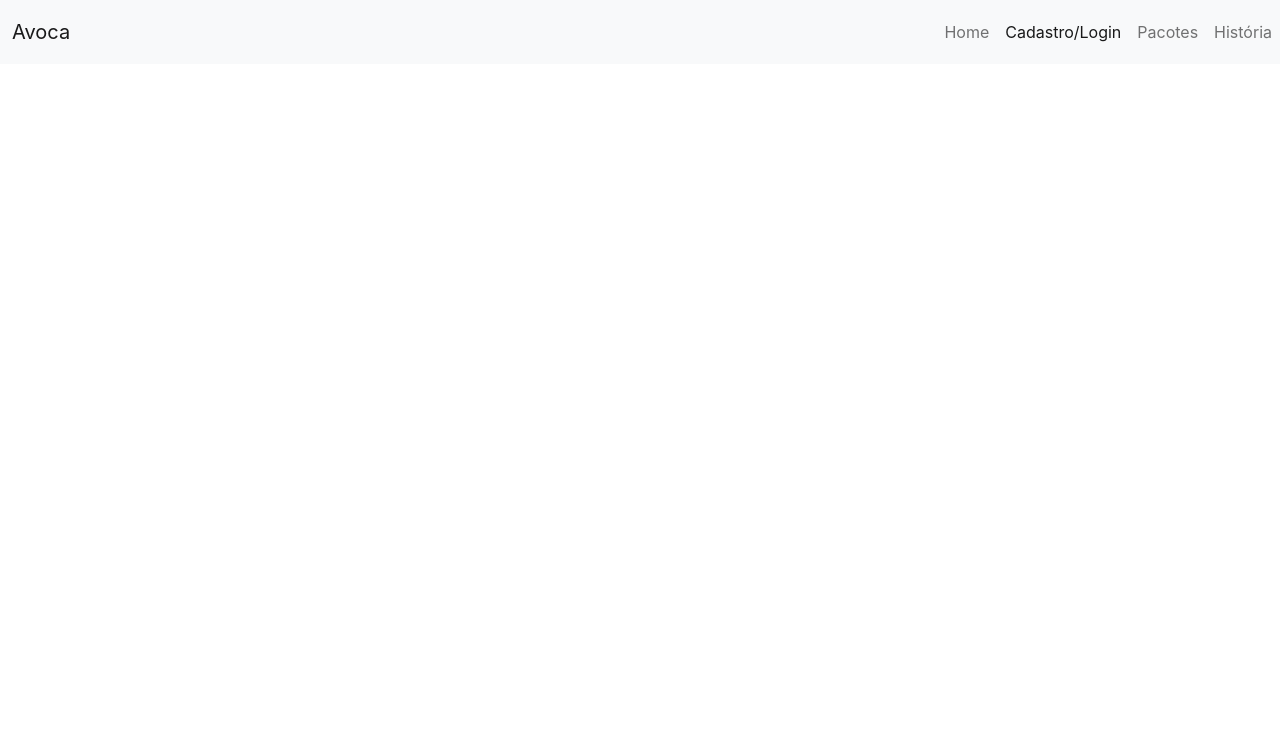
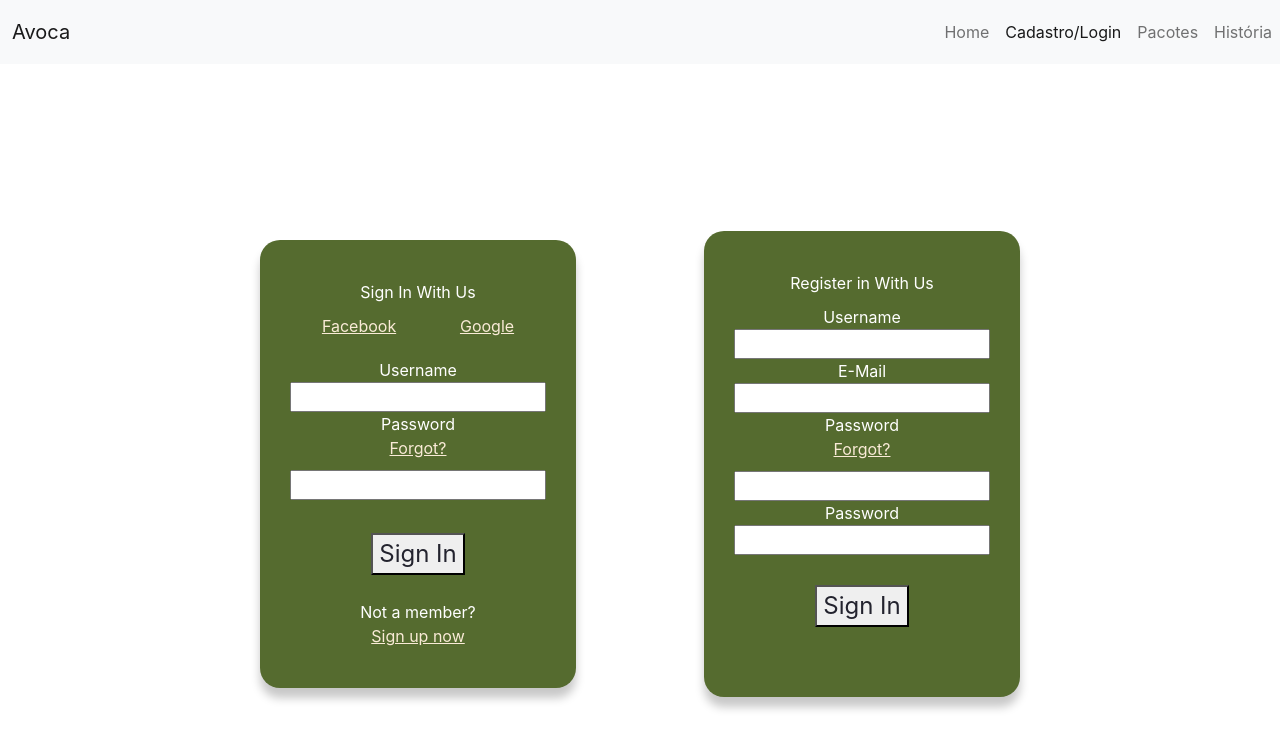
Before and after one commit to mathocihara/Avoca, a plain HTML site: page paginas/cadastro.html in a window 1280 px wide. Drawn offline with nearby package versions, Linux system fonts and the light colour scheme; files that its build step writes are made by us from their sources.

Commit message:
Adequação de todas as páginas

```diff
--- a/Paginas Css/cadastro.css
+++ b/Paginas Css/cadastro.css
@@ -0,0 +1,189 @@
+*{
+    margin: 0px;
+    font-family:-apple-system, BlinkMacSystemFont, 'Segoe UI', Roboto, Oxygen, Ubuntu, Cantarell, 'Open Sans', 'Helvetica Neue', sans-serif;
+    color: #ffffff;
+}
+
+a:hover {
+    opacity: 0.7;
+}
+
+#logo {
+    font-size: 24px;
+    text-transform: uppercase;
+    letter-spacing: 4px;
+}
+
+nav {
+    display: flex;
+    justify-content: space-around;
+    align-items: center;
+    /* Modificar a fonte para uma adequada à estetica do projeto final*/
+    font-family: -apple-system, BlinkMacSystemFont, 'Segoe UI', Roboto, Oxygen, Ubuntu, Cantarell, 'Open Sans', 'Helvetica Neue', sans-serif;
+    /* Modificar a cor para uma adequada à estetica do projeto final */
+    background: #23232e;
+    height: 8vh;
+}
+
+/* Colocar a imagem do background */
+.nav-list{
+    list-style: none;
+    display: flex;
+}
+
+.nav-list li{
+    letter-spacing: 3px;
+    margin-left: 32px;
+    position: relative;
+    top: 50%;
+    transform: translateY(28%);
+}
+
+.mobile-menu div {
+    width: 32px;
+    height: 2px;
+    /* Modificar a cor para uma adequada à estetica do projeto final */
+    background: #ffffff;
+    margin: 8px;
+}
+
+.mobile-menu {
+    cursor: pointer;
+    display: none;
+}
+
+@media (max-width: 900px) {
+    body {
+        overflow-x: hidden;
+    }
+    .nav-list {
+        position: absolute;
+        top: 8vh;
+        right: 0;
+        width: 40vw;
+        height: 20vh;
+        background: #23232e;
+        flex-direction: column;
+        align-items: center;
+        justify-content: space-around;
+        transform: translate(100%);
+    }
+    .nav-list li{
+        margin-left: 40%;
+        opacity: 0;
+    }
+    .mobile-menu {
+        display: block;
+    }
+    .nav-list .active {
+        transform: translate(0);
+    }
+}
+
+.estrutura{
+    display: flex;
+    min-width: 100vw;
+    height: 100vh;
+    justify-content: center;
+    align-items: center;
+}
+
+.formLogin{
+    display: flex;
+    width: 100%;
+    justify-content: center;
+    gap: 10%;
+    align-items: center;
+}
+.login{
+        display: flex;
+        flex-direction: column;
+        text-align: center;
+        border-radius: 20px;
+        box-shadow: 0 10px 10px rgba(0, 0, 0, 0.22);
+        background: #f2f2f2;
+        padding: 30px;
+        }
+
+.sign{
+    margin: 10px;
+}
+.socialMedias{
+    display: flex;
+    margin-bottom: 10px;
+    justify-content: space-around;
+}
+
+.loginRequired{
+    margin-bottom: 15px;
+}
+
+.buttonSign{
+    margin-bottom: 10px;
+}
+
+
+/* register */
+
+.formRegister{
+
+    display: flex;
+    flex-direction: column;
+    text-align: center;
+    border-radius: 20px;
+    box-shadow: 0 10px 10px rgba(0, 0, 0, 0.22);
+    background: #f2f2f2;
+    padding: 30px;
+    }
+
+.login{
+    background: #556B2F;
+}
+
+.login:hover{
+    transform: scale(1.3);
+    transition: .6s;
+}
+
+.login:hover{
+    box-shadow: 0 3px 6px rgba(0,0,0,0.16),
+    0 3px 6px rgba(0, 0, 0, 0.23);
+    transform: translate(0px, -8px);
+}
+
+.formRegister{
+    background: #556B2F;
+}
+
+.formRegister:hover{
+    transform: scale(1.3);
+    transition: .6s;
+}
+
+.formRegister:hover{
+    box-shadow: 0 3px 6px rgba(0,0,0,0.16),
+    0 3px 6px rgba(0, 0, 0, 0.23);
+    transform: translate(0px, -8px);
+}
+
+.signIn{
+    color: #23232e;
+}
+
+.socialMedias{
+    color: antiquewhite;
+}
+
+.buttonSign{
+    text-align: center;
+    font-size: 24px;
+    color: #fff;
+    width: 100%;
+    padding: 15px;
+    border: 0;
+    outline: none;
+    cursor: pointer;
+    margin-top: 3px;
+    border-bottom-right-radius: 20px;
+    border-bottom-left-radius: 20px;
+}
--- a/paginas/cadastro.html
+++ b/paginas/cadastro.html
@@ -12,7 +12,7 @@
     <script defer src="https://cdn.jsdelivr.net/npm/bootstrap@5.2.0-beta1/dist/js/bootstrap.bundle.min.js"
         integrity="sha384-pprn3073KE6tl6bjs2QrFaJGz5/SUsLqktiwsUTF55Jfv3qYSDhgCecCxMW52nD2" crossorigin="anonymous">
     </script>
-    <link rel="stylesheet" type="text/css" href="style.css" media="screen" />
+    <link rel="stylesheet" type="text/css" href="/Paginas Css/cadastro.css" media="screen" />
     <title>Avoca</title>
 </head>
 
@@ -47,5 +47,137 @@
             </nav>
         </header>
     </section>
+<section class="estrutura">
+    <div class="formLogin">
+            <form>
+                <div class="login">
+                <span class="sign">
+                    Sign In With Us
+                </span>
+
+
+                <div class="socialMedias">
+                    <a href="#" class="socialMedias">
+                        <i class="social"></i>
+                        Facebook
+                    </a>
+
+                    <a href="#" class="socialMedias">
+                        <!-- <img src="" alt="GOOGLE"> -->
+                        Google
+                    </a>
+                </div>
+
+                <div class="loginRequired">
+                <div class="userNameBlock">
+                    <span class="">
+                        Username
+                    </span>
+                </div>
+                <div class="requiredUserName" data-validate="Username is required">
+                    <input class="requiredUserName" type="text" name="username">
+                    <span class=""></span>
+                </div>
+
+                <div class="passwordBlock">
+                    <span class="">
+                        Password
+                    </span>
+
+                    <a href="#" class="socialMedias">
+                        Forgot?
+                    </a>
+
+                <div class="" data-validate="Password is required">
+                    <input class="" type="password" name="pass">
+                    <span class=""></span>
+                </div>
+                </div>
+            </div>
+                <div class="buttonSign">
+                    <button class="signIn">
+                        Sign In
+                    </button>
+                </div>
+
+                <div class="">
+                    <span class="">
+                        Not a member?
+                    </span>
+
+                    <a href="#" class="socialMedias">
+                        Sign up now
+                    </a>
+                </div>
+            </div>
+        </form>
+        <form>
+
+            <div class="formRegister">
+            <span class="sign">
+                Register in With Us
+            </span>
+
+            <div class="loginRequired">
+            <div class="userNameBlock">
+                <span class="">
+                    Username
+                </span>
+            </div>
+            <div class="requiredUserName" data-validate="Username is required">
+                <input class="requiredUserName" type="text" name="username">
+                <span class=""></span>
+            </div>
+
+
+            <div class="loginRequired">
+                <div class="emailBlock">
+                    <span class="">
+                        E-Mail
+                    </span>
+                </div>
+                <div class="requiredUserName" data-validate="Username is required">
+                    <input class="requiredUserName" type="text" name="username">
+                    <span class=""></span>
+                </div>
+
+
+            <div class="passwordBlock">
+                <span class="">
+                    Password
+                </span>
+
+                <a href="#" class="socialMedias">
+                    Forgot?
+                </a>
+
+            <div class="" data-validate="Password is required">
+                <input class="" type="password" name="pass">
+                <span class=""></span>
+            </div>
+            </div>
+
+            <div class="confirmPasswordBlock">
+                <span class="">
+                    Password
+                </span>
+
+            <div class="" data-validate="Password is required">
+                <input class="" type="password" name="pass">
+                <span class=""></span>
+            </div>
+            </div>
+        </div>
+            <div class="buttonSign">
+                <button class="signIn">
+                    Sign In
+                </button>
+            </div>
+
+            </div>
+        </div>
+    </form>
+    </div>
+</section>
     </body>
 </html>
--- a/style.css
+++ b/style.css
@@ -50,7 +50,7 @@ nav {
     width: 32px;
     height: 2px;
     /* Modificar a cor para uma adequada à estetica do projeto final */
-    background: #ffffff;
+    background: #556B2F;
     margin: 8px;
 }
 
```
Also changed, not shown: Paginas Css/historia.css (+79 -8 lines).
